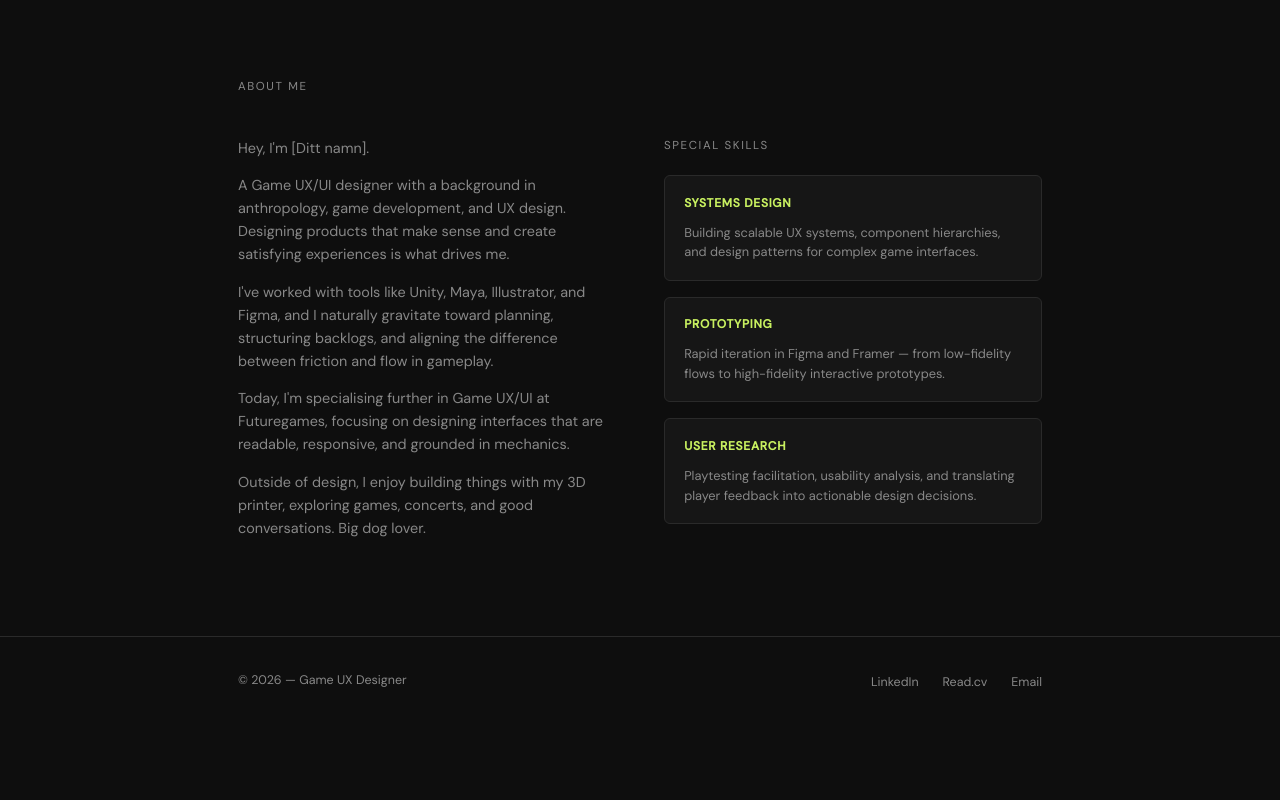
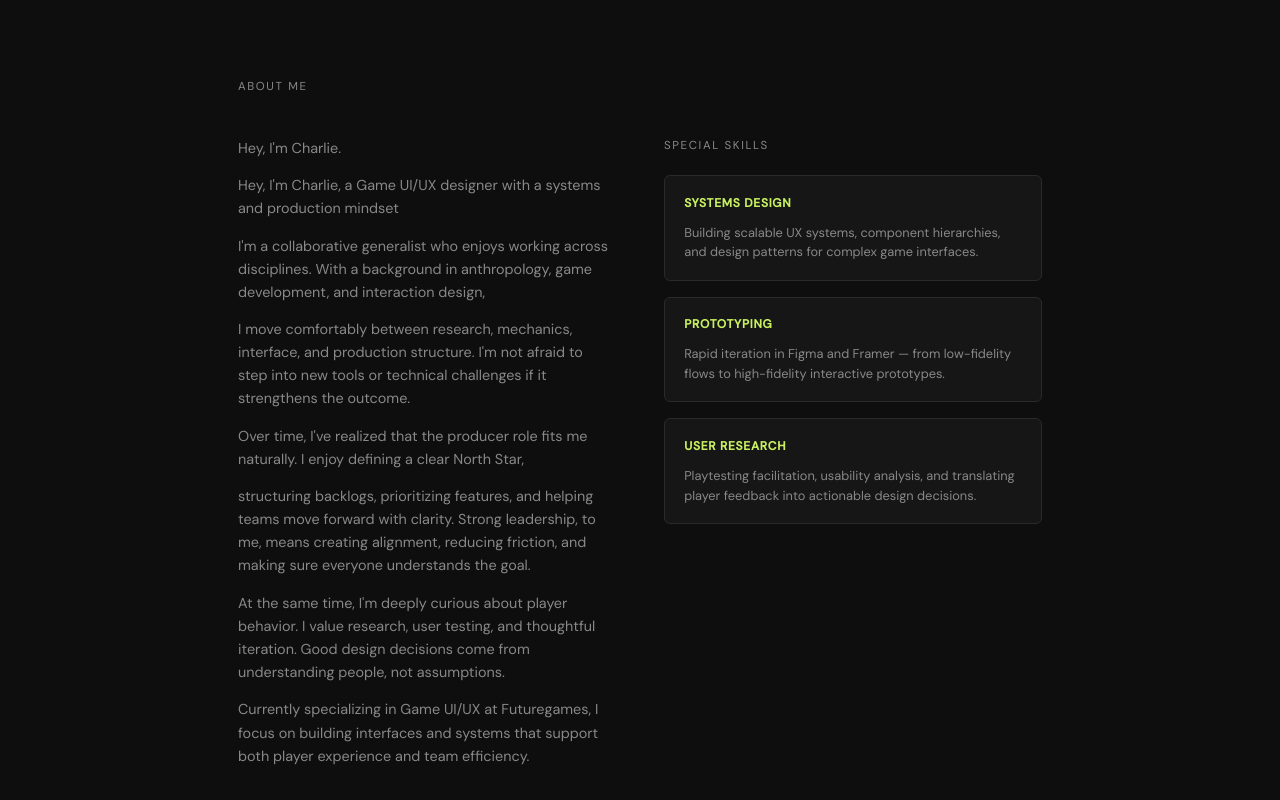
Before and after one commit to Anberlin91/charliealexandersson, a plain HTML site: page index.html in a window 1280 px wide. Shown: the part 1700-2500 px from the top of the page. Before the commit the page ends 2425 px from the top, so only its background shows below. Drawn offline with Linux system fonts and the light colour scheme.

Commit message:
changed text

```diff
--- a/index.html
+++ b/index.html
@@ -401,11 +401,14 @@
       <p class="p-label">About Me</p>
       <div class="p-about-grid">
         <div class="p-about-text">
-          <p>Hey, I'm [Ditt namn].</p>
-          <p>A Game UX/UI designer with a background in anthropology, game development, and UX design. Designing products that make sense and create satisfying experiences is what drives me.</p>
-          <p>I've worked with tools like Unity, Maya, Illustrator, and Figma, and I naturally gravitate toward planning, structuring backlogs, and aligning the difference between friction and flow in gameplay.</p>
-          <p>Today, I'm specialising further in Game UX/UI at Futuregames, focusing on designing interfaces that are readable, responsive, and grounded in mechanics.</p>
-          <p>Outside of design, I enjoy building things with my 3D printer, exploring games, concerts, and good conversations. Big dog lover.</p>
+          <p>Hey, I'm Charlie.</p>
+          <p>Hey, I'm Charlie, a Game UI/UX designer with a systems and production mindset</p>
+          <p>I'm a collaborative generalist who enjoys working across disciplines. With a background in anthropology, game development, and interaction design,
+          <p>I move comfortably between research, mechanics, interface, and production structure. I'm not afraid to step into new tools or technical challenges if it strengthens the outcome.</p>
+          <p>Over time, I've realized that the producer role fits me naturally. I enjoy defining a clear North Star,
+          <p>structuring backlogs, prioritizing features, and helping teams move forward with clarity. Strong leadership, to me, means creating alignment, reducing friction, and making sure everyone understands the goal.</p>
+          <p>At the same time, I'm deeply curious about player behavior. I value research, user testing, and thoughtful iteration. Good design decisions come from understanding people, not assumptions.
+          <p>Currently specializing in Game UI/UX at Futuregames, I focus on building interfaces and systems that support both player experience and team efficiency.</p>
         </div>
         <div>
           <p class="p-label" style="margin-bottom:1.25rem;">Special Skills</p>
```
